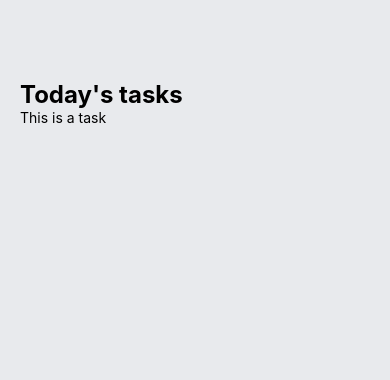
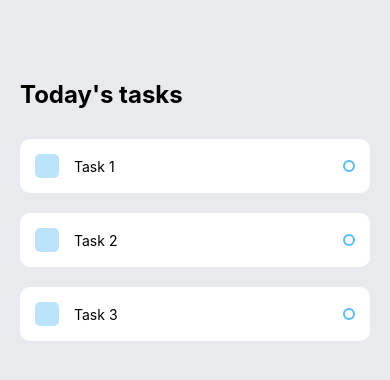
Before and after one commit to rodrigoaraujo7/app-todo-list, a React Native app: screen / in a window 390 px wide. Shown: the top 380 px of the page. Built offline with nearby package versions, Linux system fonts and the light colour scheme.

Commit message:
task styles

```diff
--- a/App.js
+++ b/App.js
@@ -10,7 +10,9 @@
         <Text style={styles.secondTitle}>Today's tasks</Text>
         <View style={styles.item}>
           {/* This is where the tasks will go! */}
-          <Task />
+          <Task text={'Task 1'} />
+          <Task text={'Task 2'} />
+          <Task text={'Task 3'} />
         </View>
       </View>
     </View>
@@ -31,6 +33,6 @@
     fontWeight: 'bold',
   },
   item: {
-
+    marginTop: 30
   },
 });
--- a/src/components/Tasks.js
+++ b/src/components/Tasks.js
@@ -1,15 +1,55 @@
-import { View, Text, StyleSheet } from 'react-native'
+import { View, Text, StyleSheet, TouchableOpacity } from 'react-native'
 
-const Task = () => {
+const Task = (props) => {
   return (
-    <View>
-      <Text>This is a task</Text>
+    <View style={styles.item}>
+      <View style={styles.itemLeft}>
+        <View style={styles.square}></View>
+        <Text style={styles.itemText}>{props.text}</Text>
+      </View>
+      <View style={styles.circular}></View>
     </View>
   )
 }
 
 const styles = StyleSheet.create({
+  item: {
+    flexDirection: 'row',
+    alignItems: 'center',
+    justifyContent: 'space-between',
 
+    backgroundColor: '#FFF',
+    padding: 15,
+    marginBottom: 20,
+
+    borderRadius: 10,
+  },
+  itemLeft: {
+    flexDirection: 'row',
+    alignItems: 'center',
+    flexWrap: 'wrap'
+  },
+  square: {
+    backgroundColor: '#55bcf6',
+
+    width: 24,
+    height: 24,
+    marginRight: 15,
+
+    opacity: 0.4,
+    borderRadius: 5
+  },
+  itemText: {
+    maxWidth: '80%'
+  },
+  circular: {
+    width: 12,
+    height: 12,
+
+    borderColor: '#55bcf6',
+    borderWidth: 2,
+    borderRadius: 10
+  },
 });
 
 export default Task;
```
